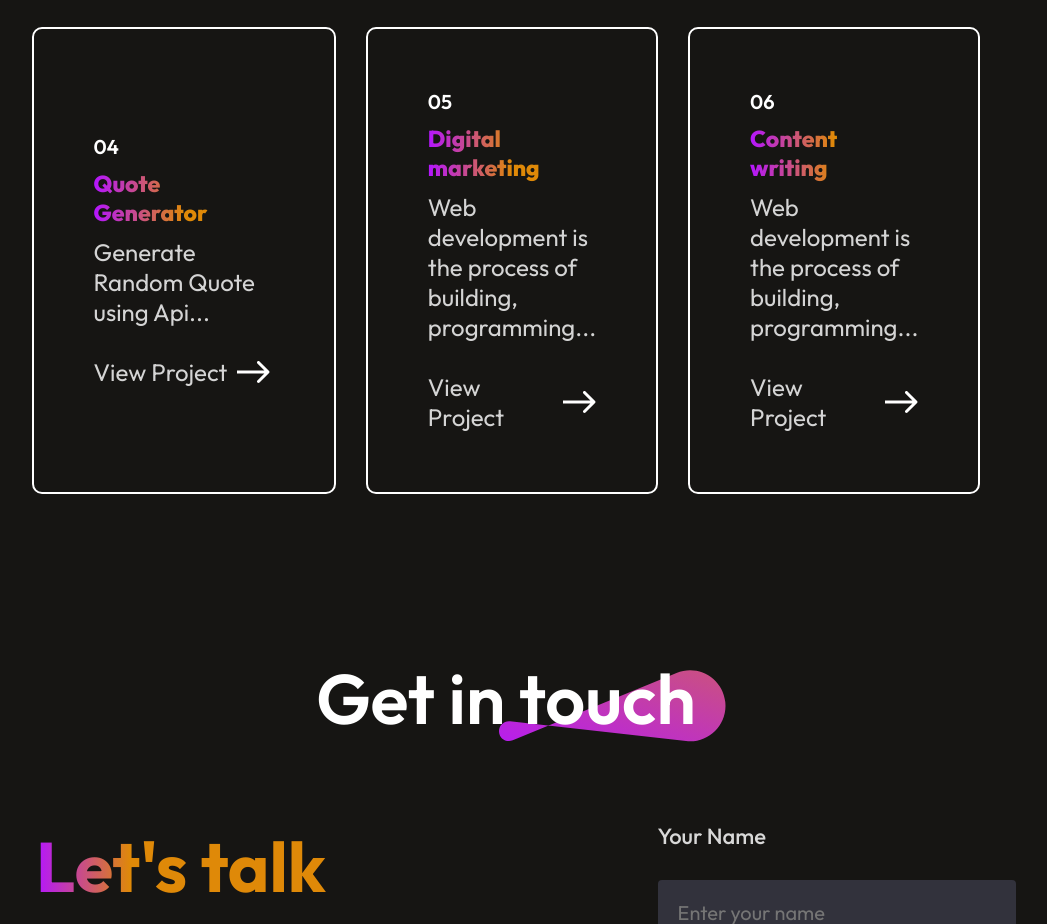
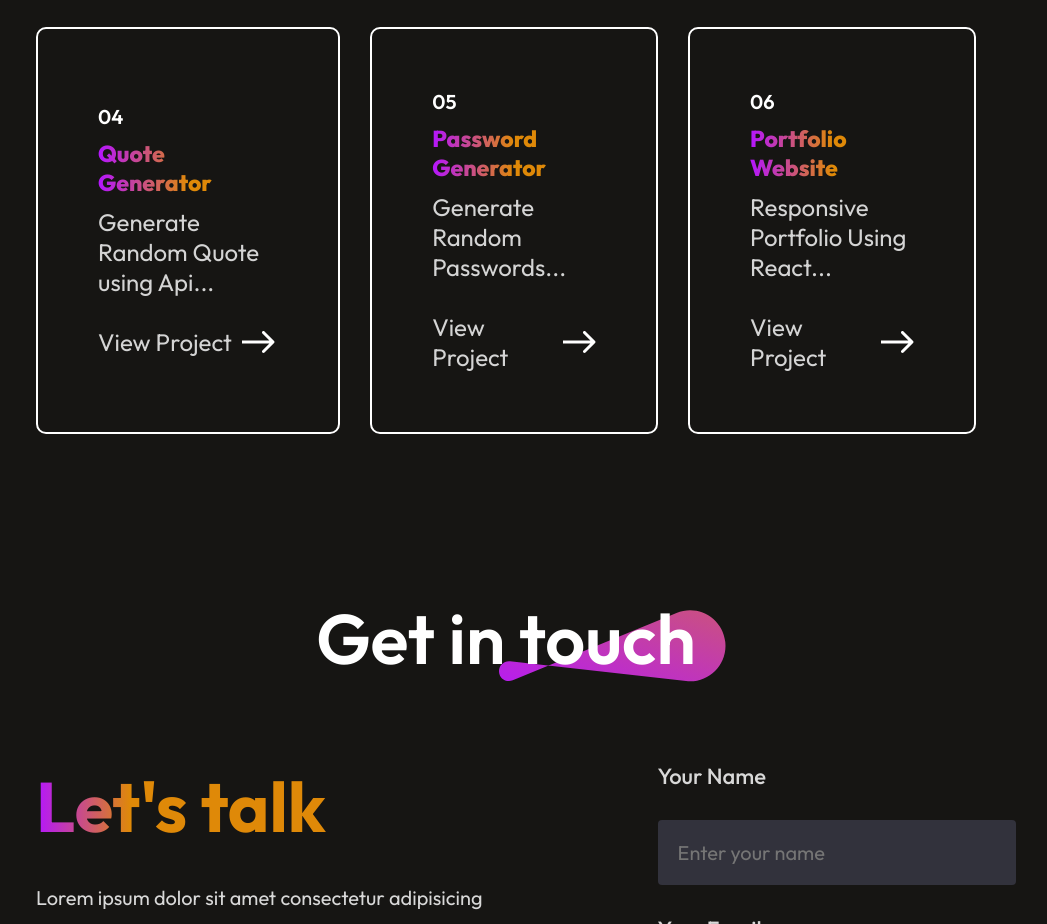
Before and after one commit to babu6383/Portfolio-website, a React (Create React App) app: page / in a window 1280 px wide. Shown: the part 2720-3644 px from the top of the page, without its empty margins (134-1181 px from the left). Built offline with nearby package versions, Linux system fonts and the light colour scheme.

Commit message:
add project links

```diff
--- a/src/assets/services_data.js
+++ b/src/assets/services_data.js
@@ -3,7 +3,7 @@ const Services_Data = [
         s_no:"01",
         s_name:"Youtube-Clone",
         s_desc:"Responsive,using youtube API in React...",
-        s_link: ""
+        s_link: "https://main--myclonetube.netlify.app/"
     },
     {
         s_no:"02",
@@ -19,17 +19,21 @@ const Services_Data = [
     {
         s_no:"04",
         s_name:"Quote Generator",
-        s_desc:"Generate Random Quote using Api..."
+        s_desc:"Generate Random Quote using Api...",
+        s_link: "https://monumental-cheesecake-bd1da2.netlify.app/"
+
     },
     {
         s_no:"05",
-        s_name:"Digital marketing",
-        s_desc:"Web development is the process of building, programming..."
+        s_name:"Password Generator",
+        s_desc:"Generate Random Passwords...",
+         s_link: "https://effortless-florentine-a80382.netlify.app/"
     },
     {
         s_no:"06",
-        s_name:"Content writing",
-        s_desc:"Web development is the process of building, programming..."
+        s_name:"Portfolio Website",
+        s_desc:"Responsive Portfolio Using React...",
+         s_link: "https://selfsite.netlify.app/"
     },
 ]
 
```
